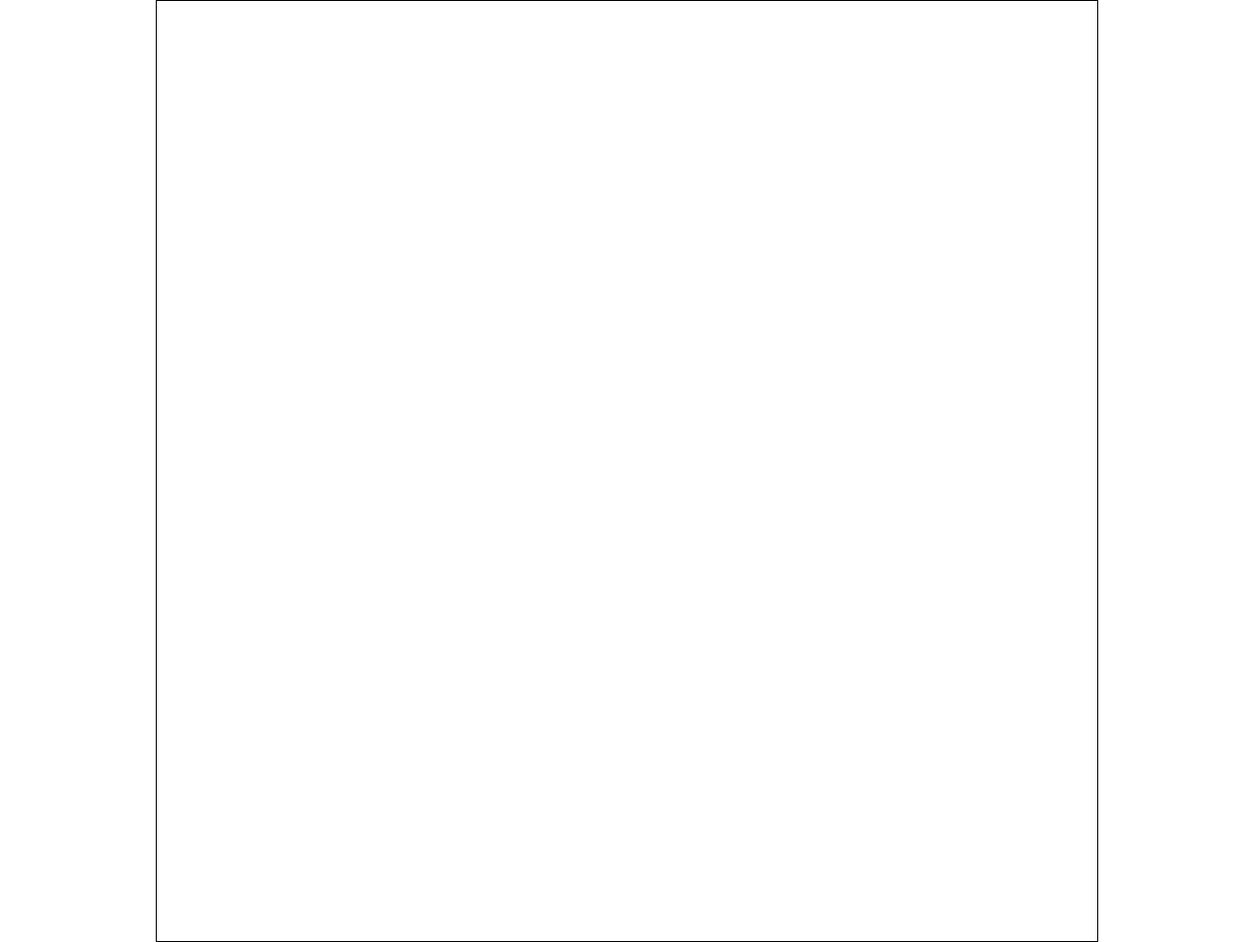
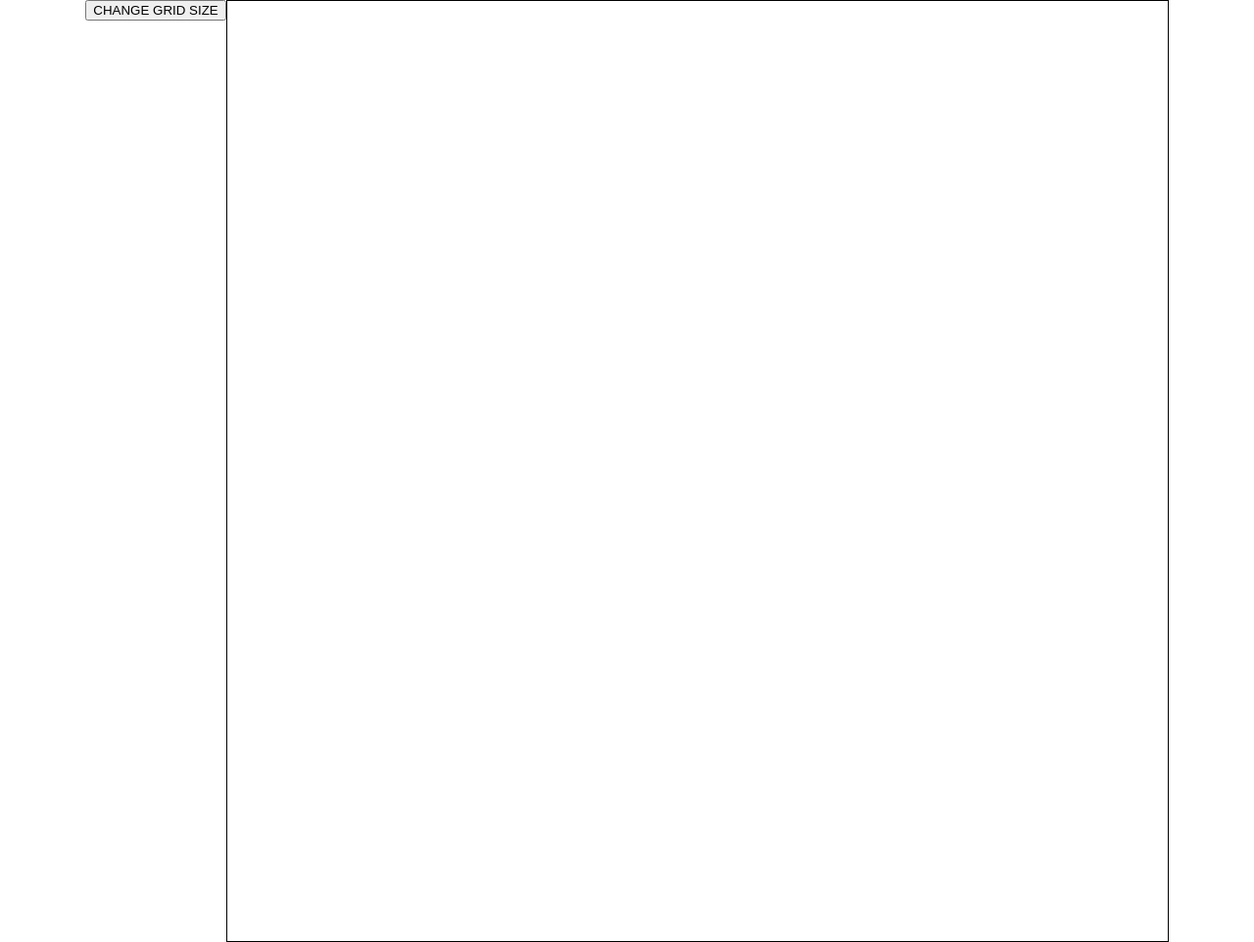
Before and after one commit to joaquinauc/etch-a-sketch, a plain HTML site: page index.html in a window 1280 px wide. Shown: the whole page at 98% size. Drawn offline with Linux system fonts and the light colour scheme.

Commit message:
Add button to change grid size

```diff
--- a/index.html
+++ b/index.html
@@ -7,6 +7,9 @@
     <link rel="stylesheet" href="styles.css">
 </head>
 <body>
+    <div class="btn-container">
+        <button>CHANGE GRID SIZE</button>
+    </div>
     <div class="container"></div>
     <script src="etch-a-sketch.js"></script>
 </body>
```
